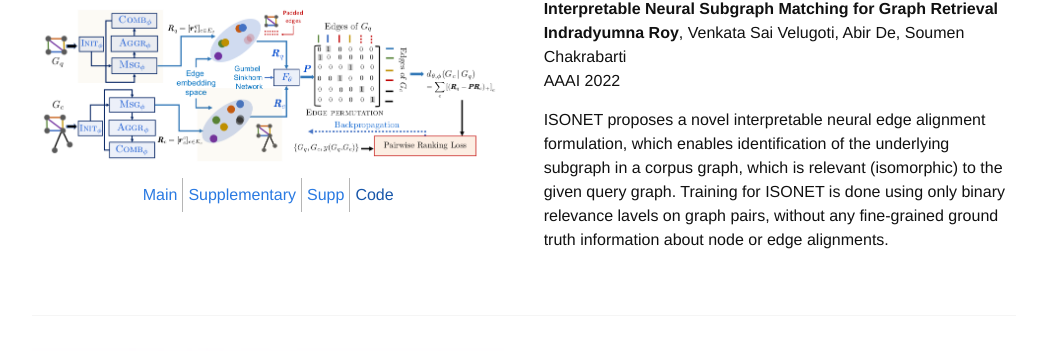
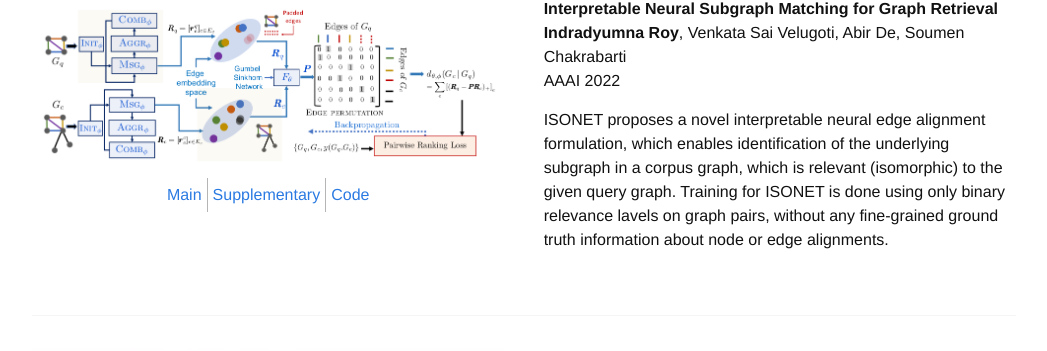
Before and after one commit to Indradyumna/indradyumna.github.io, a Jekyll site: the page built from research.html, in a window 1280 px wide. Shown: the part 347-698 px from the top of the page, without its empty margins (116-1163 px from the left). Built offline with Jekyll 4.4.1, drawn with Linux system fonts in a browser that asks for light colours; nearby versions of some CDN libraries; some web fonts are replaced; a style sheet for code colours, icons or effects is not loaded.

Commit message:
2022 updates fix

```diff
--- a/research.html
+++ b/research.html
@@ -13,9 +13,7 @@ title: "Research Overview"
 	<!--<td><a href="https://arxiv.org/abs/2012.08974">Arxiv</a></td>-->
           <td><a href="/pdfs/IsoNet_main.pdf">Main</a></td>
           <td><a href="/pdfs/IsoNet_supp.pdf">Supplementary</a></td>
-          <td><a href="https://github.com/Indradyumna/ISONET">Supp</a></td>
-          <td><a href="">Code</a></td>
-
+          <td><a href="https://github.com/Indradyumna/ISONET">Code</a></td>
         </tr>
       </table>
     </div>
```
